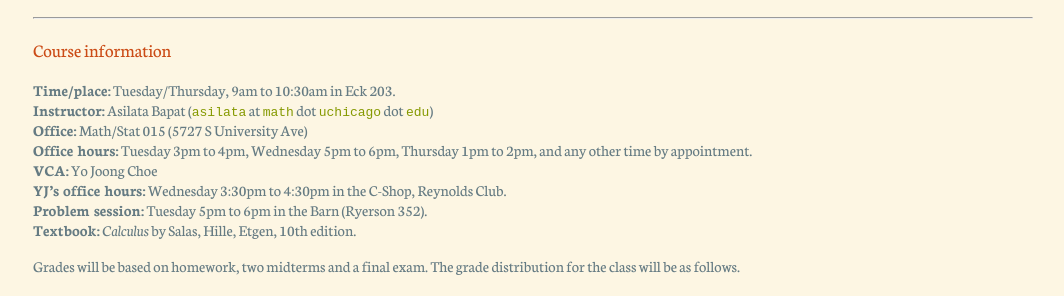
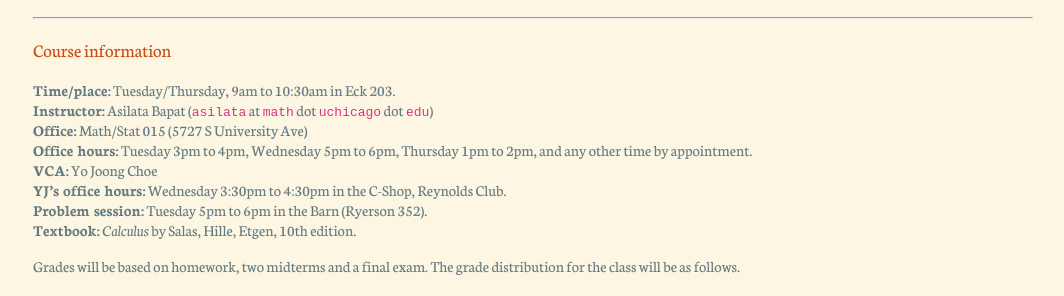
Before and after one commit to dongmouren0/dongmouren.github.io, a Jekyll site: the page built from teaching/153spr13/index.md, in a window 1280 px wide. Shown: the part 331-627 px from the top of the page, without its empty margins (107-1171 px from the left). Built offline with Jekyll 4.4.1, drawn with Linux system fonts in a browser that asks for light colours.

Commit message:
Changed "code" colour.

```diff
--- a/_sass/_colours.scss
+++ b/_sass/_colours.scss
@@ -93,7 +93,7 @@
 }
 
 @mixin solarized-light {
-    @include theme(#fdf6e3, #eee8d5, #657b83, #93a1a1, #268bd2, #2aa198, #cb4b16, #859900);
+    @include theme(#fdf6e3, #eee8d5, #657b83, #93a1a1, #268bd2, #2aa198, #cb4b16, #d33682);
 }
 
 @mixin solarized-dark {
```
